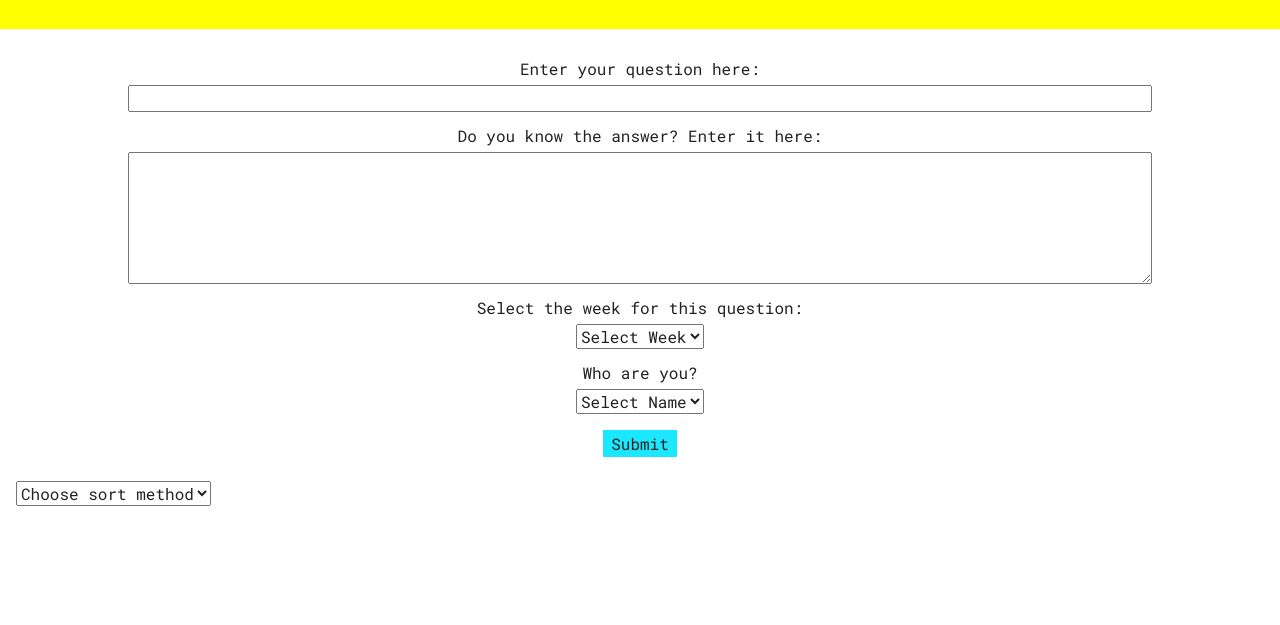
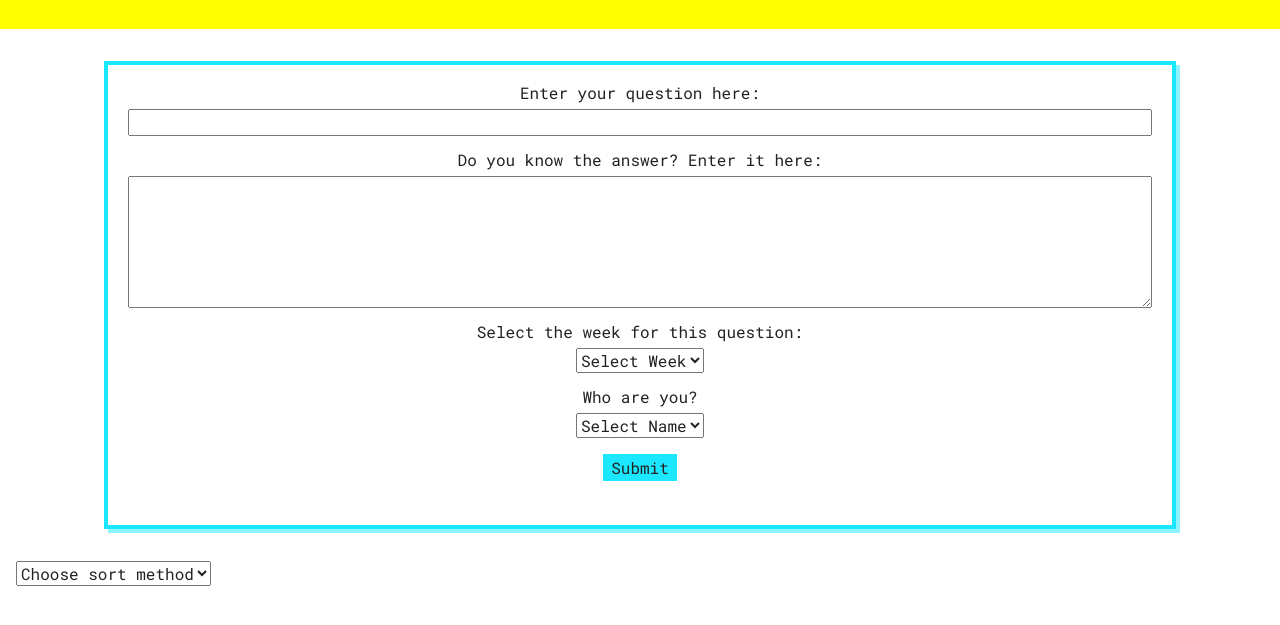
Before and after one commit to FACxBeamery/project-week-5, a website: page public/index.html in a window 1280 px wide. Shown: the part 83-708 px from the top of the page. Drawn offline with Linux system fonts and the light colour scheme; no server answers.

Commit message:
form border styling and marg.bot

```diff
--- a/public/css/style.css
+++ b/public/css/style.css
@@ -25,10 +25,14 @@ input {
 .form {
     display: flex;
     flex-direction: column;
-    margin: 0rem 1rem 2rem 1rem;
+
     align-items: center;
     width: 80vw;
     margin: auto;
+    border: 0.25rem solid #19e7fe;
+    padding: 1.25rem;
+    box-shadow: 0.25rem 0.25rem 0rem #8ef4ff;
+    margin-bottom: 2rem;
 }
 
 .form__label {
```
